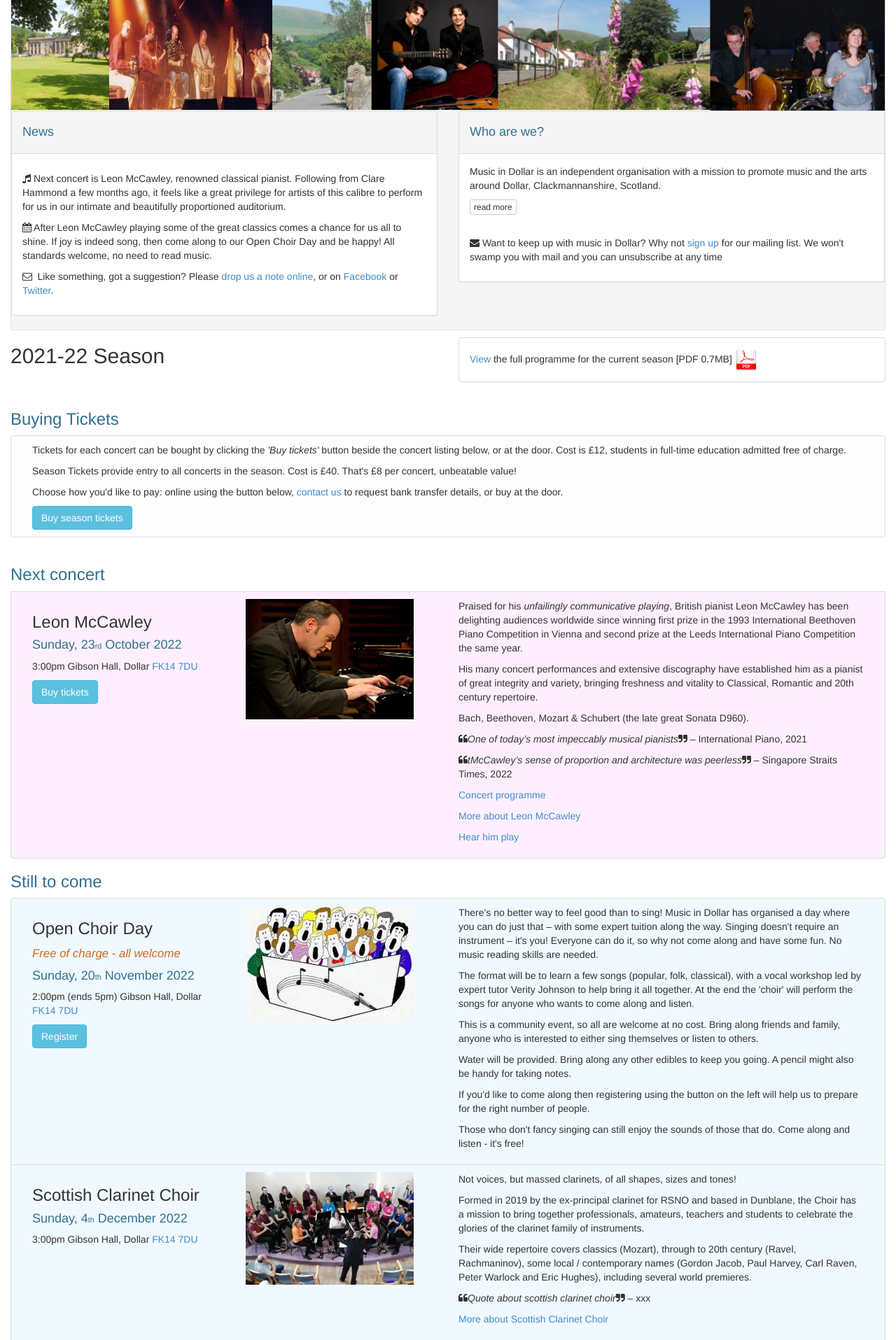
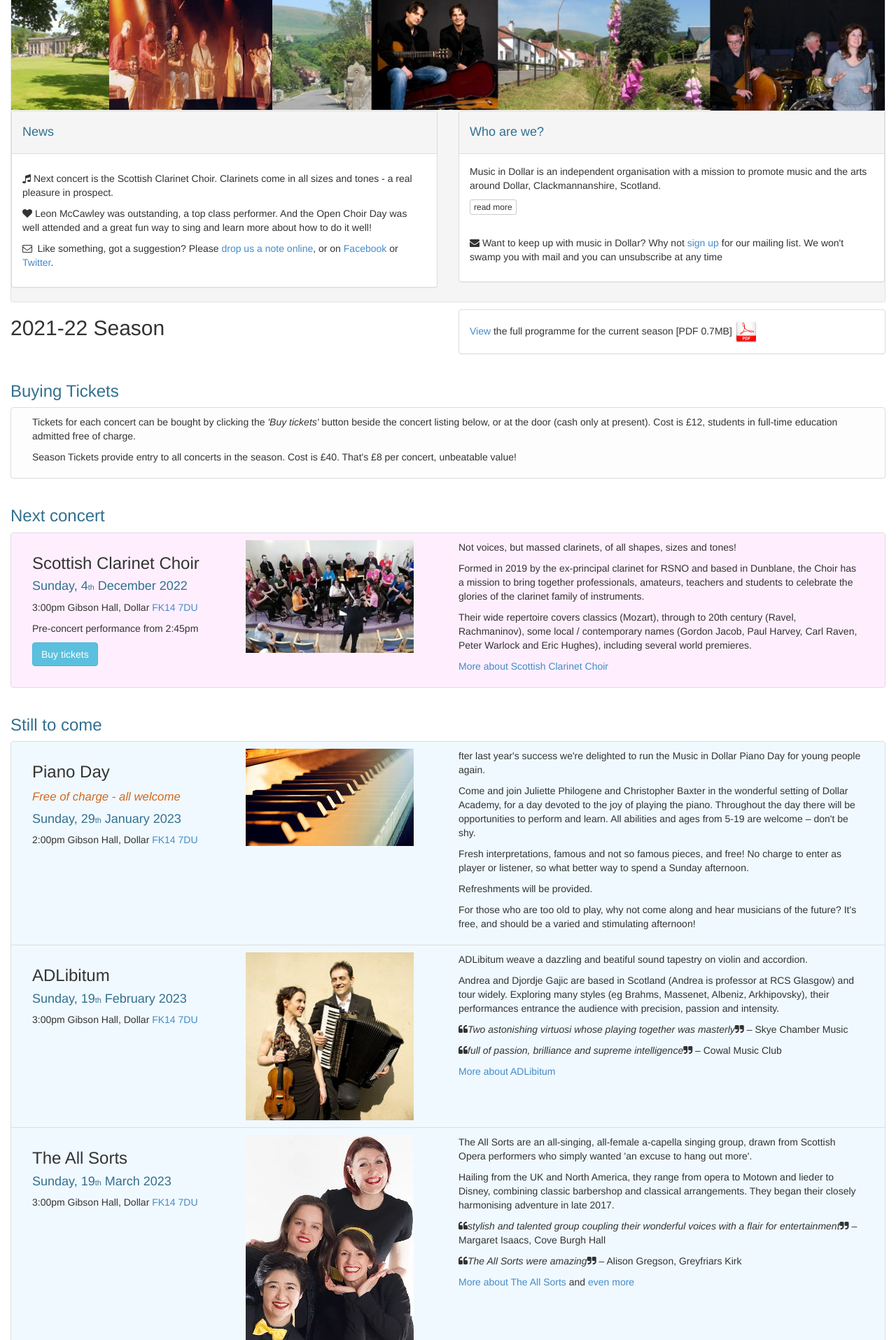
Before and after one commit to musicindollar/dmsweb, a PHP site: page / in a window 1280 px wide. Shown: the part 83-1998 px from the top of the page at 70% size. Run offline with PHP 8.4, Linux system fonts and the light colour scheme.

Commit message:
scottish clarinet choir next

```diff
--- a/index.php
+++ b/index.php
@@ -1,5 +1,5 @@
 <!DOCTYPE html>
-<html>
+<html lang="en">
 <?php
 require "header.php";
 $title = "Music in Dollar";
@@ -28,14 +28,12 @@ htmlHead($title);
                     <div class="panel-body">
                         <p>
                         </p>
-                        <p><span class="fa fa-music"></span> Next concert is Leon McCawley, renowned classical pianist.
-                            Following from Clare Hammond a few months ago, it feels like a great privilege for artists
-                            of this calibre to perform for us in our intimate and beautifully proportioned auditorium.
+                        <p><span class="fa fa-music"></span> Next concert is the Scottish Clarinet Choir. Clarinets come in all sizes and tones - a real pleasure in prospect.
                         </p>
-                        <p><span class="fa fa-calendar"></span> After Leon McCawley playing some of the great classics
-                            comes a chance for us all to shine. If joy is indeed song,
-                            then come along to our Open Choir Day and be happy! All standards welcome, no need to read
-                            music.</p>
+                        <p><span class="fa fa-heart"></span> Leon McCawley was outstanding, a top class performer.
+                            And the Open Choir Day was well attended and a great fun way to sing and learn more about how to do it well!
+                        </p>
+                        <!--                        <p><span class="fa fa-calendar"></span> x.</p>-->
                         <!--                        <p><span class="fa fa-clock-o"></span>-->
                         <!--                            Note that the new date for the <a-->
                         <!--                                    href="#SiroccoWinds">Sirocco Winds</a> concert is Saturday 7th May (<a-->
@@ -103,18 +101,18 @@ htmlHead($title);
                 <li class="clearfix list-group-item dms-list-item-prev" id="Tickets">
                     <div class="col-sm-12">
                         <p>Tickets for each concert can be bought by clicking the <i>'Buy tickets'</i> button beside the
-                            concert listing below, or at the door.
+                            concert listing below, or at the door (cash only at present).
                             Cost is &#163;12, students in full-time education admitted free of charge.</p>
                         <p>Season Tickets provide entry to all concerts in the season. Cost is &#163;40. That's &#163;8
                             per concert, unbeatable value!</p>
-                        <p>Choose how you'd like to pay: online using the button below, <a href="contact.php">contact
-                                us</a> to
-                            request bank transfer details, or buy at the door.</p>
-                        <div id="buyseasonticket">
-                            <a type="button" class="btn btn-info btn-blocks"
-                               href="https://www.wegottickets.com/event/554785"
-                               target="_blank">Buy season tickets</a>
-                        </div>
+<!--                        <p>Choose how you'd like to pay: online using the button below, <a href="contact.php">contact-->
+<!--                                us</a> to-->
+<!--                            request bank transfer details, or buy at the door.</p>-->
+<!--                        <div id="buyseasonticket">-->
+<!--                            <a type="button" class="btn btn-info btn-blocks"-->
+<!--                               href="https://www.wegottickets.com/event/554785"-->
+<!--                               target="_blank">Buy season tickets</a>-->
+<!--                        </div>-->
                     </div>
                 </li>
 
@@ -124,120 +122,9 @@ htmlHead($title);
     <div id="NextConcert" class="row">
         <div class="col-sm-12">
             <h3 class="text-info">Next concert</h3>
-
-            <li class="clearfix list-group-item dms-list-item-next" id="LeonMcCawley">
-                <div class="col-sm-3">
-                    <h3>Leon McCawley</h3>
-                    <h4 class="text-info">
-                        Sunday, 23<span class="subscript">rd</span> October 2022
-                    </h4>
-                    <p>3:00pm Gibson Hall, Dollar <a
-                                href="https://www.google.co.uk/maps/place/Dollar+Academy/@56.1652588,-3.6761852,17z/data=!3m1!4b1!4m5!3m4!1s0x48862aa7490a4397:0x8adbca915a555cda!8m2!3d56.1652588!4d-3.6739965">FK14
-                            7DU</a></p>
-                    <!--                            <p>Pre-concert performance from 2:45pm</p>-->
-                    <div id="buyticketleonmccawley">
-                        <a type="button" class="btn btn-info btn-blocks"
-                           href="https://www.wegottickets.com/event/559313/"
-                           target="_blank">Buy tickets</a>
-                        <p></p>
-                    </div>
-                </div>
-                <div class="col-sm-3">
-                    <img src="/image/2223/leonmccawley1-240.jpg"/>
-                </div>
-                <div class="col-sm-6">
-                    <p>Praised for his <i>unfailingly communicative playing</i>,
-                        British pianist Leon McCawley has been delighting audiences worldwide since
-                        winning first prize in the
-                        1993 International Beethoven Piano Competition in Vienna and second prize at the
-                        Leeds International
-                        Piano Competition the same year.</p>
-                    <p>His many concert performances and extensive discography have established him as a
-                        pianist of great integrity and variety,
-                        bringing freshness and vitality to Classical, Romantic and 20th century
-                        repertoire.
-                    </p>
-                    <p>Bach, Beethoven, Mozart & Schubert (the late great Sonata D960).</p>
-                    <p><span class="fa fa-quote-left"></span><i>One of today’s most impeccably musical
-                            pianists</i><span
-                                class="fa fa-quote-right"></span>
-                        – International Piano, 2021</p>
-                    <p><span class="fa fa-quote-left"></span><i>tMcCawley’s sense of proportion and
-                            architecture was peerless</i><span
-                                class="fa fa-quote-right"></span>
-                        – Singapore Straits Times, 2022</p>
-                    <p><a href="/season/2223/Programme-221023-LeonMcCawley.pdf"
-                          target="_blank">Concert programme</a></p>
-                    <p><a href="https://leonmccawley.com/"
-                          target="_blank">More about Leon McCawley</a>
-                    </p>
-                    <p><a href="https://youtu.be/JQz_Y1f0JOg"
-                          target="_blank">Hear him play</a></p>
-                </div>
-            </li>
-
-        </div>
-    </div>
-    <div class="row">
-        <div class="col-sm-12">
             <ul class="list-group">
 
-                <div class="row">
-                    <div class="col-sm-12">
-                        <h3 class="text-info">Still to come</h3>
-                    </div>
-                </div>
-                <div class="row">
-                    <div class="col-sm-12">
-                        <ul class="list-group">
-
-                            <li class="clearfix list-group-item dms-list-item" id="ChoirDay">
-                                <div class="col-sm-3">
-                                    <h3>Open Choir Day</h3>
-                                    <p class="specialhilite italic">Free of charge - all welcome</p>
-                                    <h4 class="text-info">
-                                        Sunday, 20<span class="subscript">th</span> November 2022
-                                    </h4>
-                                    <p>2:00pm (ends 5pm) Gibson Hall, Dollar <a
-                                                href="https://www.google.co.uk/maps/place/Dollar+Academy/@56.1652588,-3.6761852,17z/data=!3m1!4b1!4m5!3m4!1s0x48862aa7490a4397:0x8adbca915a555cda!8m2!3d56.1652588!4d-3.6739965">FK14
-                                            7DU</a></p>
-                                    <!--                            <p>Pre-concert performance from 7:15pm</p>-->
-                                    <div id="registeropenchoirday">
-                                        <a type="button" class="btn btn-info btn-blocks"
-                                           href="https://www.wegottickets.com/event/559347"
-                                           target="_blank">Register</a>
-                                        <p></p>
-                                    </div>
-                                </div>
-                                <div class="col-sm-3">
-                                    <img src="/image/2223/choir-cartoon-240.jpeg"/>
-                                </div>
-                                <div class="col-sm-6">
-                                    <p>There's no better way to feel good than to sing! Music in Dollar has organised a
-                                        day where you can do just that – with some expert tuition along the way.
-                                        Singing doesn't require an instrument – it's you! Everyone can do it, so why not
-                                        come along and have some fun.
-                                        No music reading skills are needed.</p>
-                                    <p>The format will be to learn a few songs (popular, folk, classical), with a vocal
-                                        workshop led by expert tutor Verity Johnson to help bring it all together. At
-                                        the end the 'choir' will perform the songs for anyone who wants to come along
-                                        and listen.</p>
-                                    <p>This is a community event, so all are welcome at no cost. Bring along friends and
-                                        family, anyone who is interested to either sing themselves or listen to
-                                        others.</p>
-                                    <p>Water will be provided. Bring along any other edibles to keep you going. A pencil
-                                        might also be handy for taking notes.</p>
-                                    <p>If you'd like to come along then registering using the button on the left will help us
-                                        to prepare for the right number of people.</p>
-                                    <p>Those who don't fancy singing can still enjoy the sounds of those that do. Come
-                                        along and listen - it's free!</p>
-                                    <!--                        <a href="/season/2122/Programme-220130-PianoDay.pdf"-->
-                                    <!--                           target="_blank">Concert programme</a>-->
-                                    <!--                        </p>-->
-                                </div>
-                            </li>
-
-                            <li class="clearfix list-group-item dms-list-item" id="ScottishClarinetChoir">
+                <li class="clearfix list-group-item dms-list-item-next" id="ScottishClarinetChoir">
                     <div class="col-sm-3">
                         <h3>Scottish Clarinet Choir</h3>
                         <h4 class="text-info">
@@ -246,13 +133,13 @@ htmlHead($title);
                         <p>3:00pm Gibson Hall, Dollar <a
                                     href="https://www.google.co.uk/maps/place/Dollar+Academy/@56.1652588,-3.6761852,17z/data=!3m1!4b1!4m5!3m4!1s0x48862aa7490a4397:0x8adbca915a555cda!8m2!3d56.1652588!4d-3.6739965">FK14
                                 7DU</a></p>
-                                    <!--                            <p>Pre-concert performance from 7:15pm</p>-->
-                                    <!--                        <div id="buyticketannamairerad">-->
-                                    <!--                            <a type="button" class="btn btn-info btn-blocks"-->
-                                    <!--                               href="https://www.wegottickets.com/event/526659/"-->
-                                    <!--                               target="_blank">Buy tickets</a>-->
-                                    <!--                            <p></p>-->
-                                    <!--                        </div>-->
+                        <p>Pre-concert performance from 2:45pm</p>
+                        <div id="buyticket-scottishclarinetchoir">
+                            <a type="button" class="btn btn-info btn-blocks"
+                               href="https://www.wegottickets.com/event/564640/"
+                               target="_blank">Buy tickets</a>
+                            <p></p>
+                        </div>
                     </div>
                     <div class="col-sm-3">
                         <img src="/image/2223/scottishclarinetchoir2-240.png"/>
@@ -268,17 +155,33 @@ htmlHead($title);
                             some local / contemporary names (Gordon Jacob, Paul Harvey, Carl Raven, Peter
                             Warlock and Eric Hughes),
                             including several world premieres.</p>
-                                    <p><span class="fa fa-quote-left"></span><i>Quote about scottish clarinet
-                                            choir</i><span
-                                                class="fa fa-quote-right"></span>
-                                        – xxx</p>
-                                    <!--                        <a href="/season/2122/Programme-221023-LeonMcCawley.pdf"-->
+                        <!--                                    <p><span class="fa fa-quote-left"></span><i>Quote about scottish clarinet-->
+                        <!--                                            choir</i><span-->
+                        <!--                                                class="fa fa-quote-right"></span>-->
+                        <!--                                        – xxx</p>-->
+                        <!--                        <a href="/season/2223/Programme-221204-ScottishClarinetChoir.pdf"-->
                         <!--                           target="_blank">Concert programme</a>-->
                         <p><a href="https://www.scottishclarinetchoir.co.uk/"
                               target="_blank">More about Scottish Clarinet Choir</a>
                         </p>
                     </div>
                 </li>
+
+            </ul>
+        </div>
+    </div>
+    <div class="row">
+        <div class="col-sm-12">
+            <ul class="list-group">
+
+                <div class="row">
+                    <div class="col-sm-12">
+                        <h3 class="text-info">Still to come</h3>
+                    </div>
+                </div>
+                <div class="row">
+                    <div class="col-sm-12">
+                        <ul class="list-group">
 
                             <li class="clearfix list-group-item dms-list-item" id="PianoDay">
                                 <div class="col-sm-3">
@@ -492,17 +395,110 @@ htmlHead($title);
                     </div>
                 </li>
 
-            </ul>
+                <li class="clearfix list-group-item dms-list-item-prev" id="LeonMcCawley">
+                    <div class="col-sm-3">
+                        <h3>Leon McCawley</h3>
+                        <h4 class="text-info">
+                            Sunday, 23<span class="subscript">rd</span> October 2022
+                        </h4>
+                        <p>3:00pm Gibson Hall, Dollar <a
+                                    href="https://www.google.co.uk/maps/place/Dollar+Academy/@56.1652588,-3.6761852,17z/data=!3m1!4b1!4m5!3m4!1s0x48862aa7490a4397:0x8adbca915a555cda!8m2!3d56.1652588!4d-3.6739965">FK14
+                                7DU</a></p>
+                        <!--                            <p>Pre-concert performance from 2:45pm</p>-->
+                        <div id="buyticketleonmccawley">
+                            <a type="button" class="btn btn-info btn-blocks"
+                               href="https://www.wegottickets.com/event/559313/"
+                               target="_blank">Buy tickets</a>
+                            <p></p>
                         </div>
                     </div>
+                    <div class="col-sm-3">
+                        <img src="/image/2223/leonmccawley1-240.jpg"/>
+                    </div>
+                    <div class="col-sm-6">
+                        <p>Praised for his <i>unfailingly communicative playing</i>,
+                            British pianist Leon McCawley has been delighting audiences worldwide since
+                            winning first prize in the
+                            1993 International Beethoven Piano Competition in Vienna and second prize at the
+                            Leeds International
+                            Piano Competition the same year.</p>
+                        <p>His many concert performances and extensive discography have established him as a
+                            pianist of great integrity and variety,
+                            bringing freshness and vitality to Classical, Romantic and 20th century
+                            repertoire.
+                        </p>
+                        <p>Bach, Beethoven, Mozart & Schubert (the late great Sonata D960).</p>
+                        <p><span class="fa fa-quote-left"></span><i>One of today’s most impeccably musical
+                                pianists</i><span
+                                    class="fa fa-quote-right"></span>
+                            – International Piano, 2021</p>
+                        <p><span class="fa fa-quote-left"></span><i>tMcCawley’s sense of proportion and
+                                architecture was peerless</i><span
+                                    class="fa fa-quote-right"></span>
+                            – Singapore Straits Times, 2022</p>
+                        <p><a href="/season/2223/Programme-221023-LeonMcCawley.pdf"
+                              target="_blank">Concert programme</a></p>
+                        <p><a href="https://leonmccawley.com/"
+                              target="_blank">More about Leon McCawley</a>
+                        </p>
+                        <p><a href="https://youtu.be/JQz_Y1f0JOg"
+                              target="_blank">Hear him play</a></p>
+                    </div>
+                </li>
+
+                <li class="clearfix list-group-item dms-list-item-prev" id="ChoirDay">
+                    <div class="col-sm-3">
+                        <h3>Open Choir Day</h3>
+                        <p class="specialhilite italic">Free of charge - all welcome</p>
+                        <h4 class="text-info">
+                            Sunday, 20<span class="subscript">th</span> November 2022
+                        </h4>
+                        <p>2:00pm (ends 5pm) Gibson Hall, Dollar <a
+                                    href="https://www.google.co.uk/maps/place/Dollar+Academy/@56.1652588,-3.6761852,17z/data=!3m1!4b1!4m5!3m4!1s0x48862aa7490a4397:0x8adbca915a555cda!8m2!3d56.1652588!4d-3.6739965">FK14
+                                7DU</a></p>
+                        <!--                            <p>Pre-concert performance from 7:15pm</p>-->
+                        <div id="registeropenchoirday">
+                            <a type="button" class="btn btn-info btn-blocks"
+                               href="https://www.wegottickets.com/event/559347"
+                               target="_blank">Register</a>
+                            <p></p>
+                        </div>
+                    </div>
+                    <div class="col-sm-3">
+                        <img src="/image/2223/choir-cartoon-240.jpeg"/>
+                    </div>
+                    <div class="col-sm-6">
+                        <p>There's no better way to feel good than to sing! Music in Dollar has organised a
+                            day where you can do just that – with some expert tuition along the way.
+                            Singing doesn't require an instrument – it's you! Everyone can do it, so why not
+                            come along and have some fun.
+                            No music reading skills are needed.</p>
+                        <p>The format will be to learn a few songs (popular, folk, classical), with a vocal
+                            workshop led by expert tutor Verity Johnson to help bring it all together. At
+                            the end the 'choir' will perform the songs for anyone who wants to come along
+                            and listen.</p>
+                        <p>This is a community event, so all are welcome at no cost. Bring along friends and
+                            family, anyone who is interested to either sing themselves or listen to
+                            others.</p>
+                        <p>Water will be provided. Bring along any other edibles to keep you going. A pencil
+                            might also be handy for taking notes.</p>
+                        <p>If you'd like to come along then registering using the button on the left will help us
+                            to prepare for the right number of people.</p>
+                        <p>Those who don't fancy singing can still enjoy the sounds of those that do. Come
+                            along and listen - it's free!</p>
+                        <!--                        <a href="/season/2122/Programme-220130-PianoDay.pdf"-->
+                        <!--                           target="_blank">Concert programme</a>-->
+                        <!--                        </p>-->
+                    </div>
+                </li>
 
             </ul>
         </div>
     </div>
 
+</div>
+
 <?php require "footer.php"; ?>
-
-</div>
 
 </body>
 </html>
```
Lines whose indentation alone changed are shown as unchanged.
